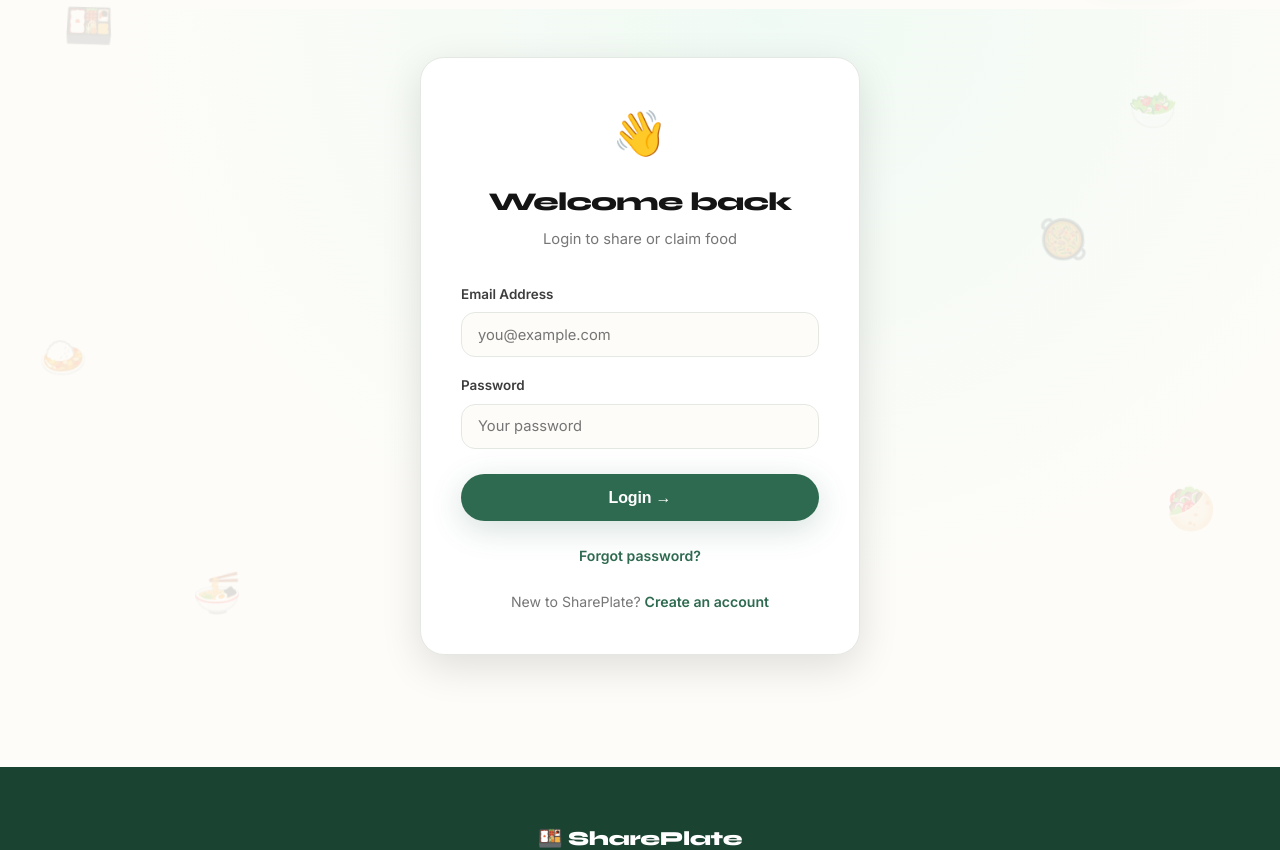
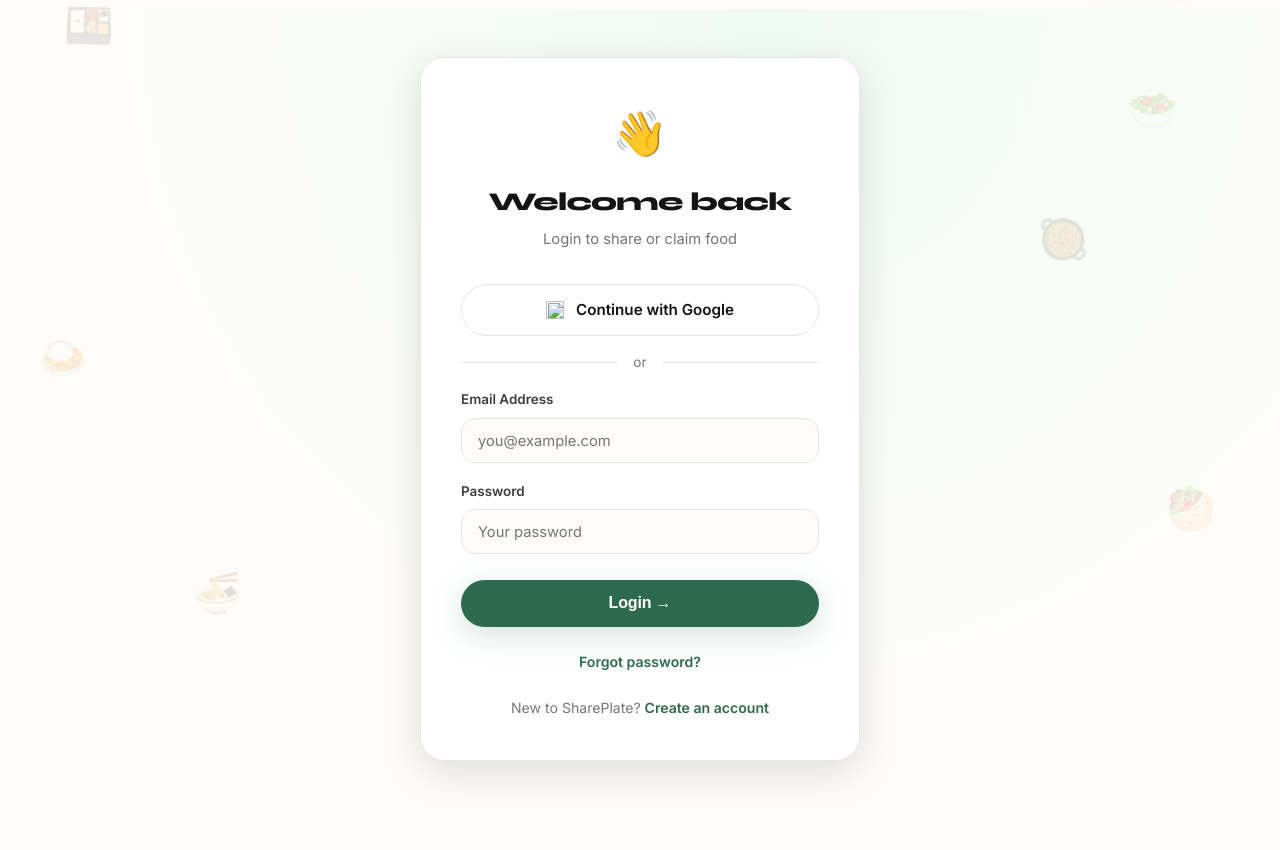
Before and after one commit to Adarsh123-S/Shareplate, a Flask app: page /login in a window 1280 px wide. Shown: the part 83-933 px from the top of the page. Run offline with Flask 3, Linux system fonts and the light colour scheme; some libraries are stand-ins or nearby versions.

Commit message:
added google login button styling

```diff
--- a/static/css/style.css
+++ b/static/css/style.css
@@ -542,3 +542,16 @@ img { max-width: 100%; display: block; }
   from { transform: rotate(-20deg) scale(0.8); }
   to { transform: rotate(0deg) scale(1); }
 }
+/* ── Google Login Button ── */
+.google-btn {
+  display: flex; align-items: center; justify-content: center; gap: 0.75rem;
+  width: 100%; padding: 0.8rem; border-radius: var(--radius-xl);
+  border: 1.5px solid var(--border); background: var(--warm-white);
+  color: var(--ink); font-weight: 600; font-size: 0.95rem;
+  cursor: pointer; transition: all .2s; text-decoration: none;
+  margin-bottom: 1rem;
+}
+.google-btn:hover { background: var(--cream); border-color: var(--green); }
+.divider { display: flex; align-items: center; gap: 1rem; margin: 1rem 0; }
+.divider::before, .divider::after { content: ''; flex: 1; height: 1px; background: var(--border); }
+.divider span { color: var(--ink-muted); font-size: 0.85rem; }
--- a/templates/login.html
+++ b/templates/login.html
@@ -16,6 +16,15 @@
       <h1>Welcome back</h1>
       <p>Login to share or claim food</p>
     </div>
+
+    <!-- Google Login Button -->
+    <a href="{{ url_for('google.login') }}" class="google-btn">
+      <img src="https://www.google.com/favicon.ico" width="18" height="18"/>
+      Continue with Google
+    </a>
+
+    <div class="divider"><span>or</span></div>
+
     <form method="POST" class="auth-form">
       <div class="form-group slide-up" style="animation-delay:0.1s">
         <label>Email Address</label>
```
